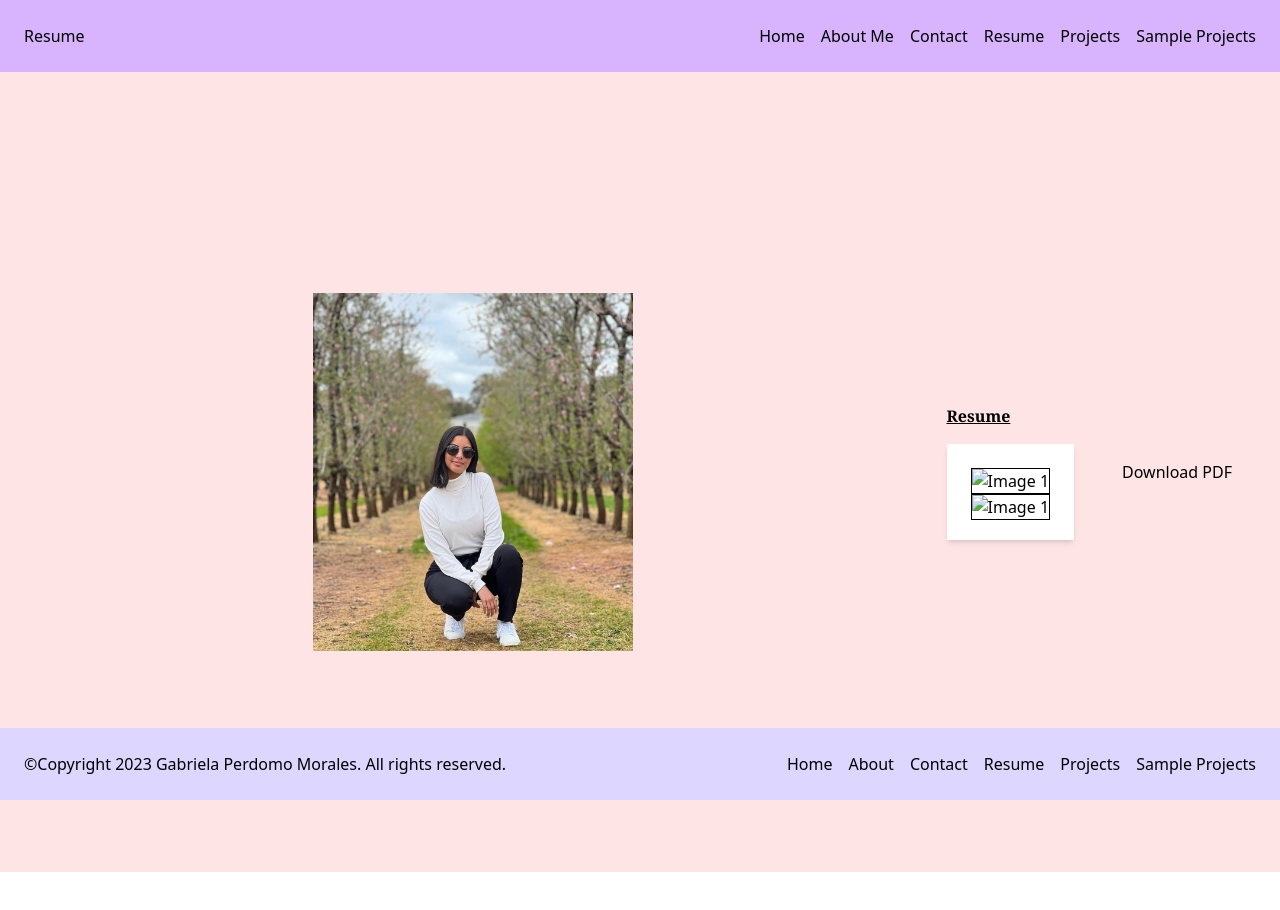
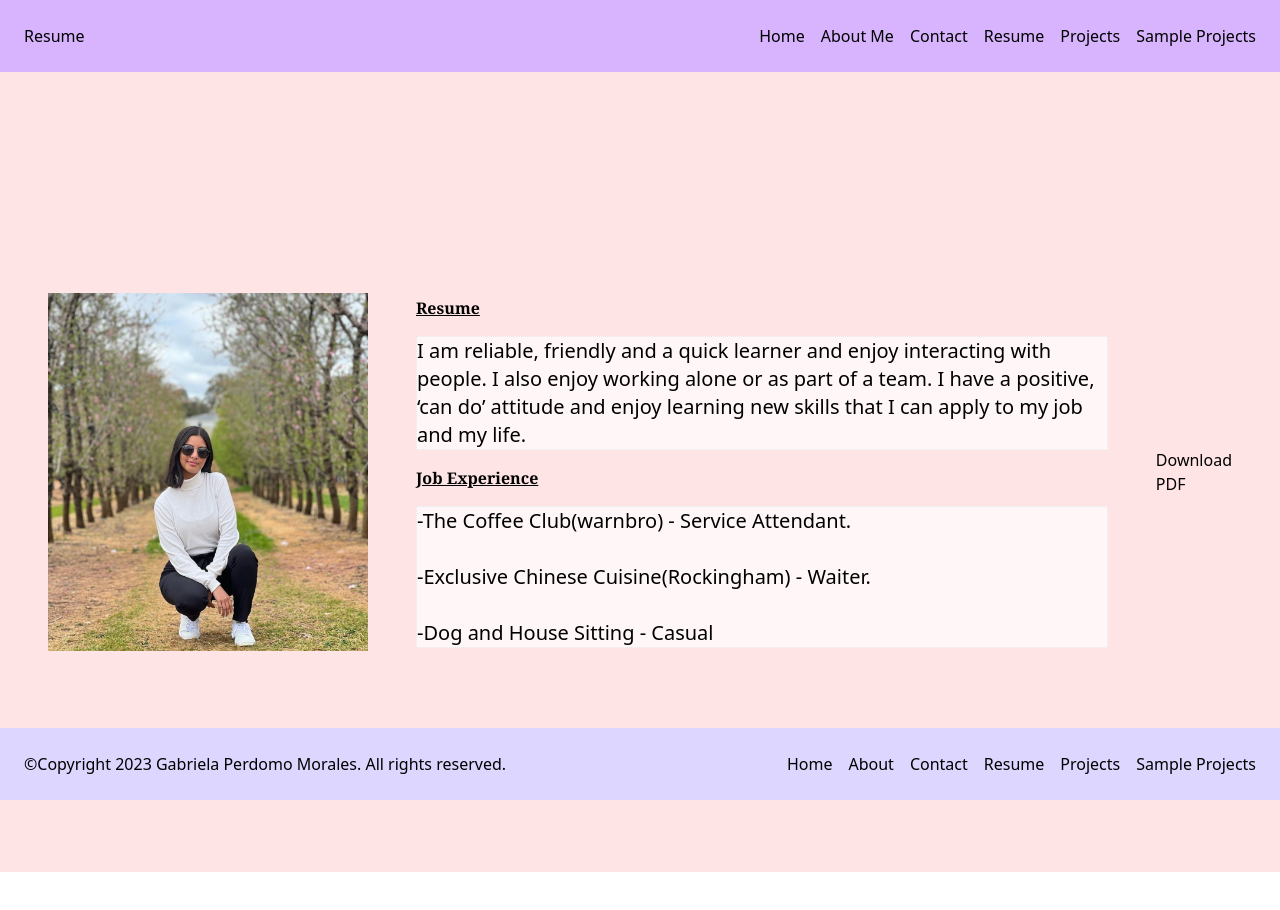
Before and after one commit to Gabriela20103967/FinalProject, a website: page resume.html in a window 1280 px wide. Drawn offline with Linux system fonts and the light colour scheme.

Commit message:
feat:finish Resume file

```diff
--- a/resume.html
+++ b/resume.html
@@ -43,10 +43,19 @@
     <img src="./assets/images/profilePicture.jpg" alt="Your Image" class="mx-auto h-auto w-60 md:w-80 md:h-auto"/>
     <div class="flex flex-col gap-4 text-3x1 ">
         <h1 class="font-serif font-semibold underline">Resume</h1>
-        <div class="max-w-screen-md w-full h-24 overflow-y-auto bg-white shadow-md p-6">
-            <img src="./assets/documents/Gabriela%20Morales.pdf" alt="Image 1" class="w-full h-auto border border-black">
-            <img src="./assets/documents/Gabriela%20Morales.pdf" alt="Image 1" class="w-full h-auto border border-black">
-        </div>
+        <section class="border border-dotted bg-white bg-opacity-70 text-xl">
+            <p>I am reliable, friendly and a quick learner and enjoy interacting with people. I also enjoy
+                working alone or as part of a team. I have a positive, ‘can do’ attitude and enjoy learning new
+                skills that I can apply to my job and my life.</p>
+        </section>
+        <h1 class="font-serif font-semibold underline">Job Experience</h1>
+        <section class="border border-dotted bg-white bg-opacity-70 text-xl">
+            <p>-The Coffee Club(warnbro) - Service Attendant. </p>
+            <br>
+            <p>-Exclusive Chinese Cuisine(Rockingham) - Waiter.</p>
+            <br>
+            <p>-Dog and House Sitting - Casual</p>
+        </section>
     </div>
     <a href="./assets/documents/Gabriela%20Morales.pdf" download="GabrielaMorales.pdf"
        class="hover:text-blue-700" >Download PDF</a>
```
